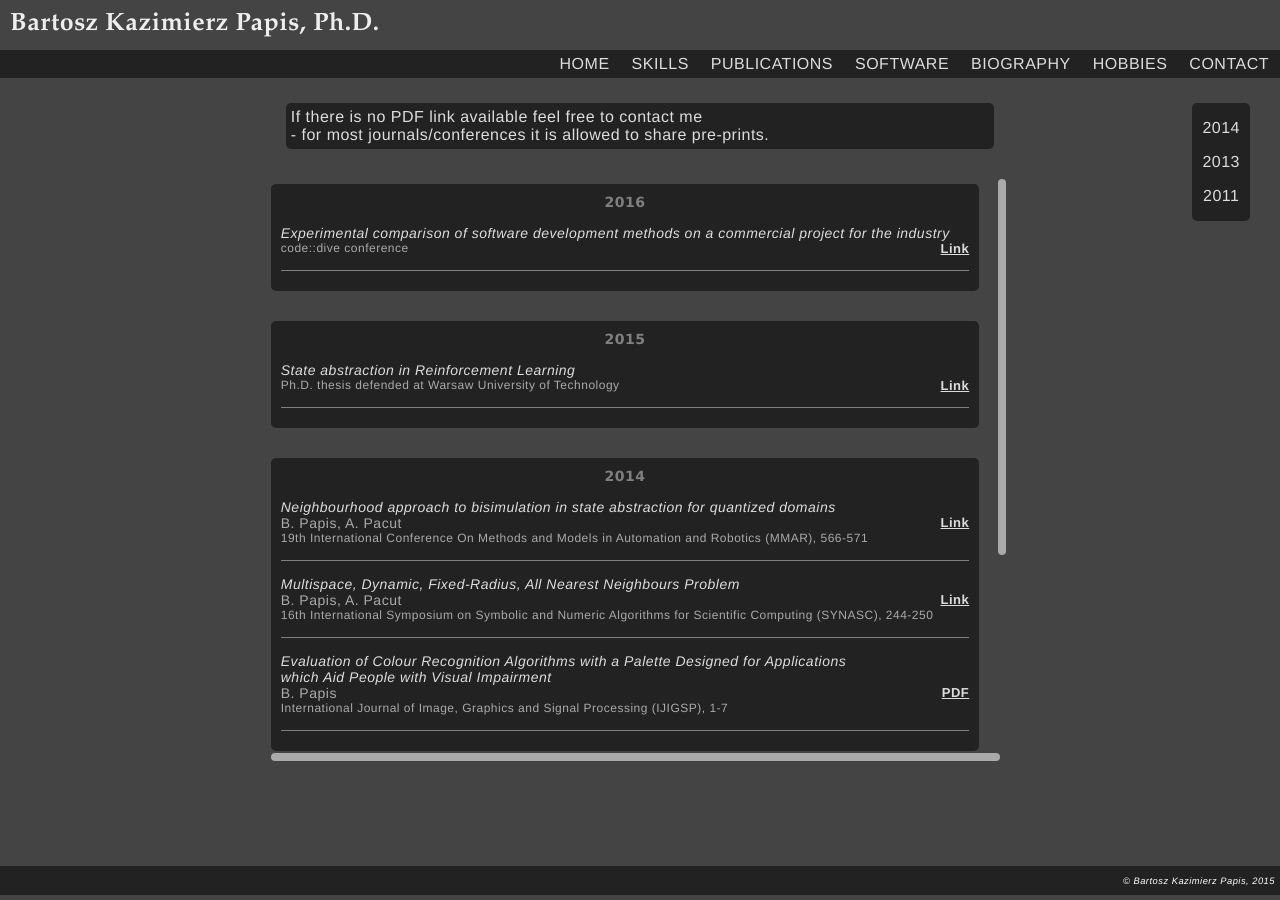
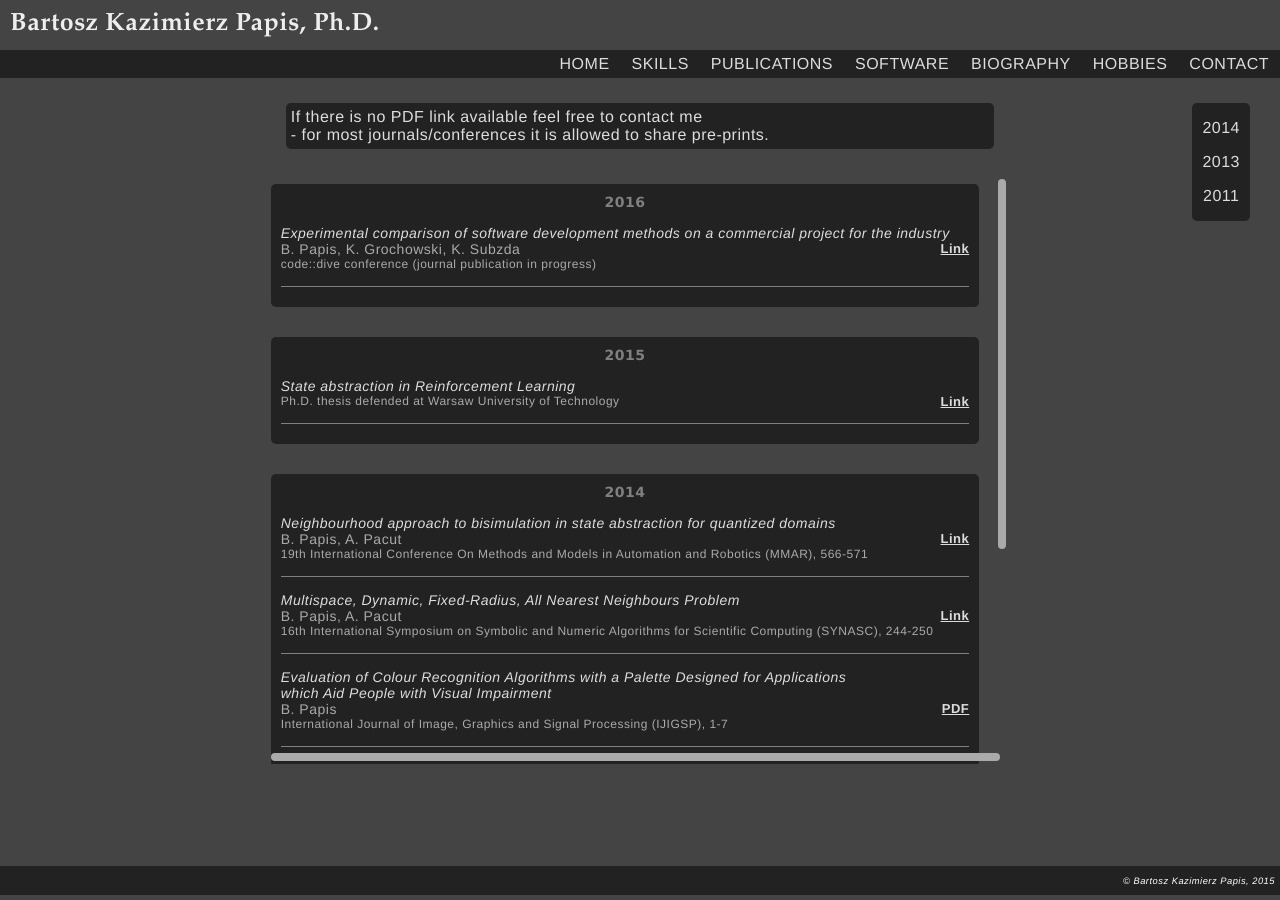
Before and after one commit to bartoszkp/bartoszkp.github.io, a Jekyll site: the page built from publications.html, in a window 1280 px wide. Built offline with Jekyll 4.4.1, drawn with Linux system fonts in a browser that asks for light colours.

Commit message:
Updated code::dive publication info

```diff
--- a/publications.html
+++ b/publications.html
@@ -14,7 +14,7 @@ js: initScroll.js;perfect-scrollbar.min.js;flash.js
 <div id="scroll-container" class="always-visible wrapper" style="padding-right: 40px; height: 65%;">
 <div id="2016" class="block center list wrapped-width">
   <p>2016</p>
-  {% include publication.html title="Experimental comparison of software development methods on a commercial project for the industry" where="code::dive conference" link="https://www.youtube.com/watch?v=dgT4XPpYfzs" %}
+  {% include publication.html title="Experimental comparison of software development methods on a commercial project for the industry" authors="B. Papis, K. Grochowski, K. Subzda" where="code::dive conference (journal publication in progress)" link="https://www.youtube.com/watch?v=dgT4XPpYfzs" %}
 </div>
 
 <div id="2015" class="block center list wrapped-width">
```
